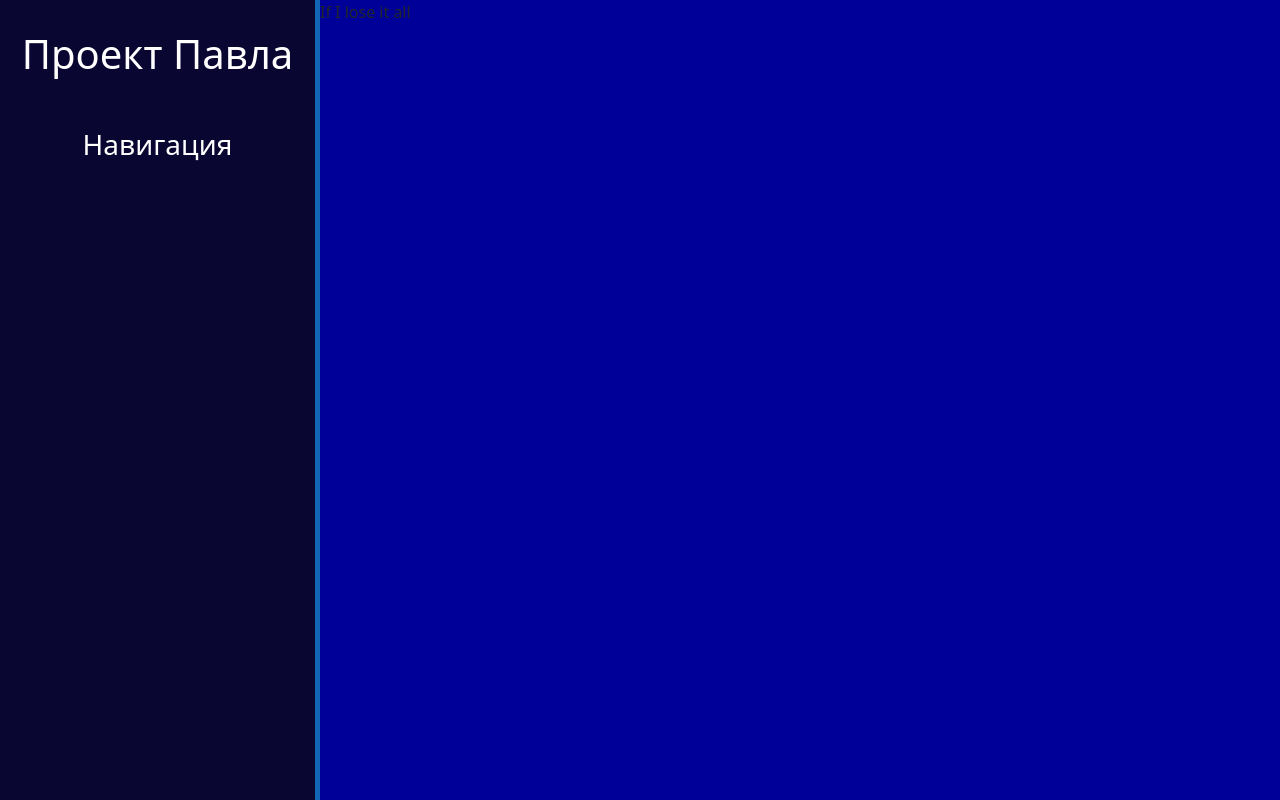
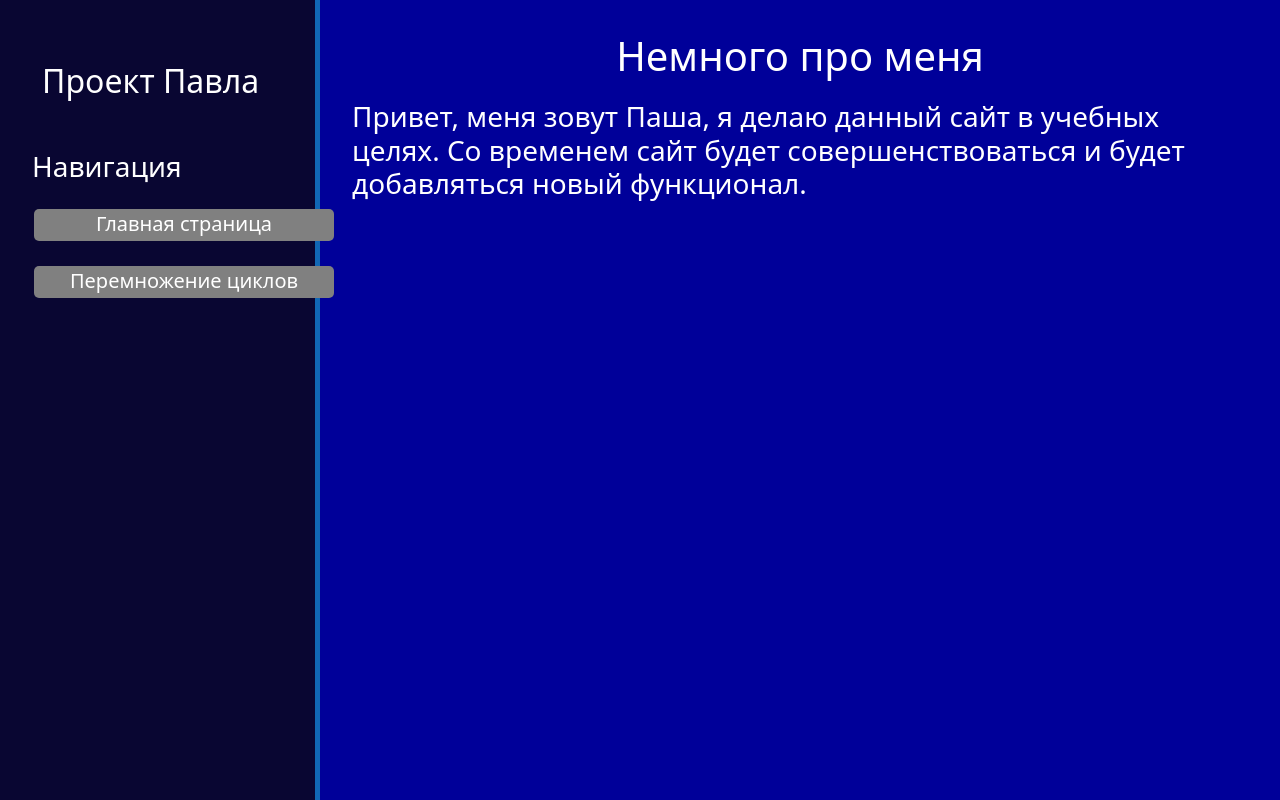
Before and after one commit to PavelShubin/someting_interesting, a Django app: page / in a window 1280 px wide. Run offline with Django 4.2, Linux system fonts and the light colour scheme.

Commit message:
Добавил страницу с циклами

```diff
--- a/main/static/main/css/main.css
+++ b/main/static/main/css/main.css
@@ -4,15 +4,52 @@ aside {
     width: 25%;
     color: #fff;
     height: 100vh;
+    padding: 2.5%;
     border-right: 5px solid #1167b5;
 }
 
-h1#aside_name {
-    text-align: center;
+h2#aside_name {
+    margin-left: 10px;
     margin-top: 30px;
 }
 
-h3#navigation {
-    text-align: center;
+div#navigation {
     margin-top: 50px;
 }
+
+div#navigation ul {
+    list-style: none;
+    margin-top: 15px;
+}
+
+div#navigation ul a { text-decoration: none; }
+div#navigation ul li {
+    text-align: center;
+    color: #fff;
+    font-size: 18px;
+    display: block;
+    border-radius: 5px;
+    background: #808080;
+    font-size: 20px;
+    display: block;
+    width: 300px;
+    height: 32px;
+    margin-left: -30px;
+    margin-top: 25px;
+}
+
+main .features {
+    padding: 2.5%;
+    float: left;
+    width: 75%;
+}
+
+main .features h1 {
+    text-align: center;
+    color: #fff;
+}
+
+main .features h3 {
+    margin-top: 20px;
+    color: #fff;
+}
--- a/main/templates/main/abstract.html
+++ b/main/templates/main/abstract.html
@@ -12,8 +12,22 @@
 </head>
 <body style="background: #000099">
     <aside>
-        <h1 id="aside_name">Проект Павла</h1>
-        <h3 id="navigation">Навигация</h3>
+        <h2 id="aside_name">Проект Павла</h2>
+        <div id="navigation">
+            <h3>Навигация</h3>
+            <ul>
+                {% if title == "Главная страница" %}
+                    <li>Главная страница</li>
+                {% else %}
+                    <a href="{% url 'main' %}"><li>Главная страница</li></a>
+                {% endif %}
+                {% if title == "Перемножение циклов" %}
+                    <li>Перемножение циклов</li>
+                {% else %}
+                    <a href="{% url 'cycle' %}"><li>Перемножение циклов</li></a>
+                {% endif %}
+            </ul>
+        </div>
     </aside>
     <main>
         {% block content %}
--- a/main/templates/main/index.html
+++ b/main/templates/main/index.html
@@ -3,5 +3,8 @@
 {% block title %}{{ title }}{% endblock %}
 
 {% block content %}
-    If I lose it all
+    <div class="features">
+        <h1>Немного про меня</h1>
+        <h3 class="main-info">Привет, меня зовут Паша, я делаю данный сайт в учебных целях. Со временем сайт будет совершенствоваться и будет добавляться новый функционал.</h3>
+    </div>
 {% endblock %}
--- a/main/urls.py
+++ b/main/urls.py
@@ -5,4 +5,5 @@ from . import views
 
 urlpatterns = [
     path('', views.index, name='main'),
+    path('cycle', views.cycle, name='cycle')
 ]
--- a/main/views.py
+++ b/main/views.py
@@ -7,3 +7,10 @@ def index(request):
         'title': 'Главная страница'
     }
     return render(request, 'main/index.html', data)
+
+
+def cycle(request):
+    data = {
+        'title': 'Перемножение циклов'
+    }
+    return render(request, 'main/cycle.html', data)
```
Also changed, not shown: main/templates/main/cycle.html (added, +9 -0 lines).
